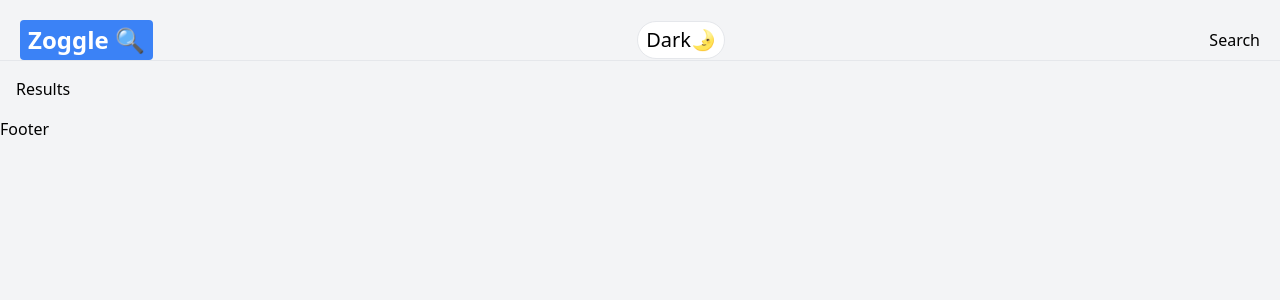
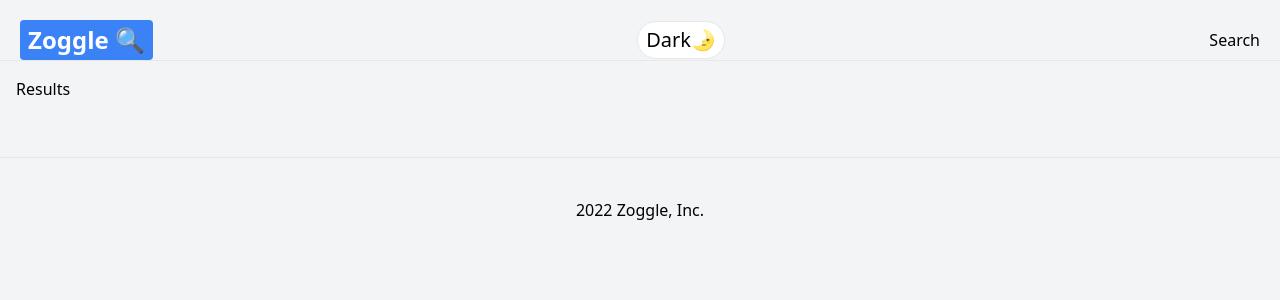
Before and after one commit to zichengshan/Zoggle, a React (Create React App) app: page /search in a window 1280 px wide. Shown: the top 300 px of the page. Built offline with nearby package versions, Linux system fonts and the light colour scheme.

Commit message:
Update Footer.jsx

```diff
--- a/src/components/Footer.jsx
+++ b/src/components/Footer.jsx
@@ -3,9 +3,10 @@
 function Footer() {
     return (
         <div>
-            <h1>Footer</h1>
+            <div className='text-center p-10 mt-10 border-t dark:border-gray-700 border-gray-200'>
+                <h1>2022 Zoggle, Inc.</h1>
+            </div>
         </div>
     )
 }
-
 export default Footer
```
